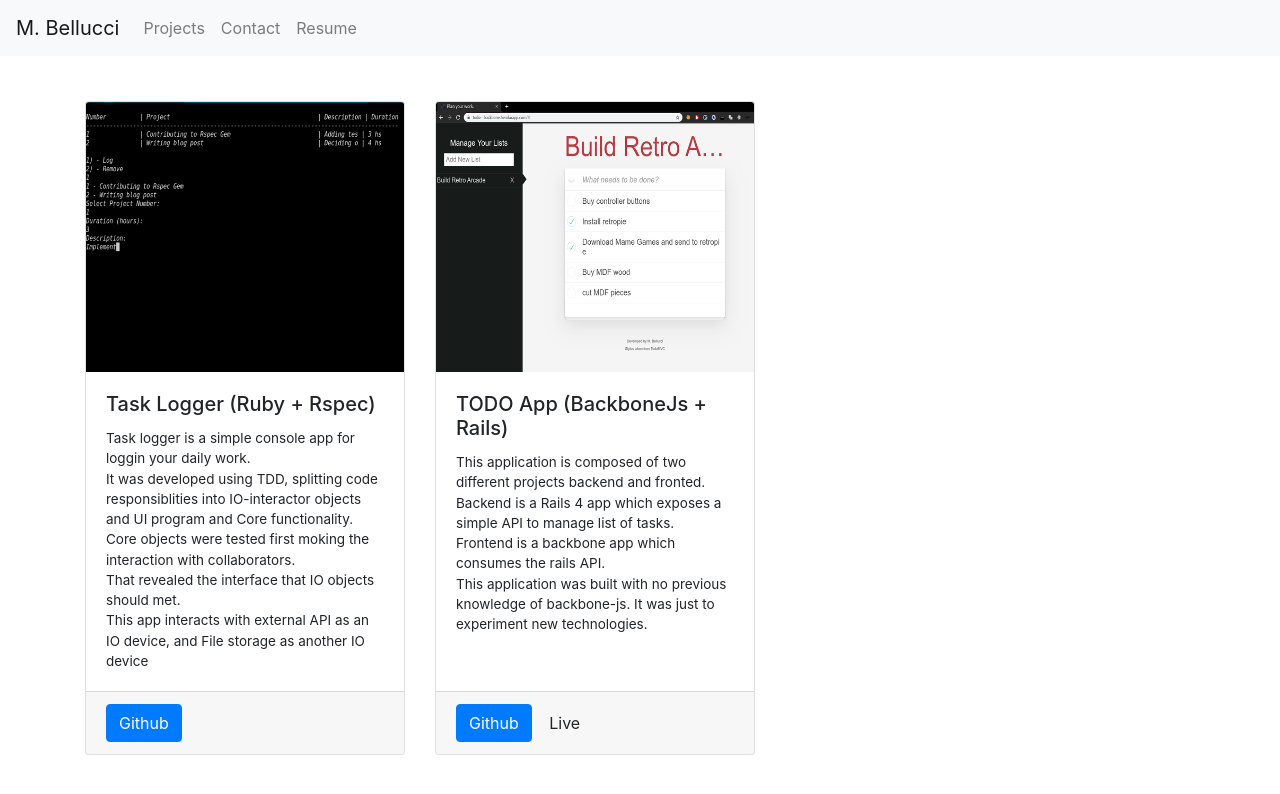
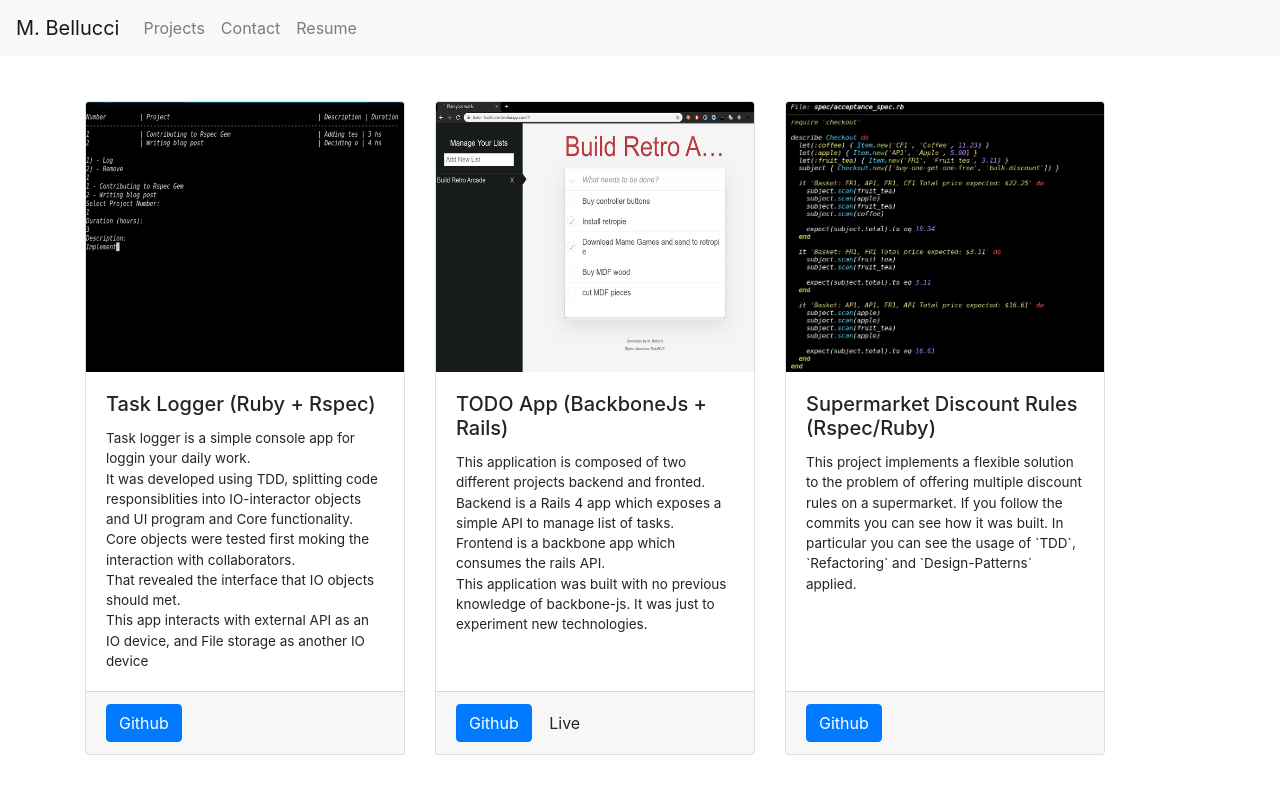
Before and after one commit to delbetu/delbetu.github.io, a Jekyll site: the page built from projects.html, in a window 1280 px wide. Shown: the top 794 px of the page. Built offline with Jekyll 4.4.1, drawn with Linux system fonts in a browser that asks for light colours.

Commit message:
Add supermarket rules project

```diff
--- a/projects.html
+++ b/projects.html
@@ -52,4 +52,20 @@ title: Projects
       <a href='https://todo--backbone.herokuapp.com/' class='btn btn-default' role='button'>Live</a>
     </div>
   </div>
+
+  <div class='card'>
+    <img src='/assets/images/supermarket-rules.png' class='card-img-top' alt='supemarket-rules-screenshot'>
+    <div class='card-body'>
+      <h5 class='card-title'> Supermarket Discount Rules (Rspec/Ruby)</h5>
+      <p class='card-text'>
+         This project implements a flexible solution to the problem of offering multiple discount rules on a supermarket.
+         If you follow the commits you can see how it was built.
+         In particular you can see the usage of `TDD`, `Refactoring` and `Design-Patterns` applied.
+      </p>
+    </div>
+
+    <div class='card-footer'>
+      <a href='https://github.com/delbetu/refactoring-to-chain-of-responsibility' class='btn btn-primary' role='button'>Github</a>
+    </div>
+  </div>
 </div>
```
Also changed, not shown: assets/images/supermarket-rules.png (added).
